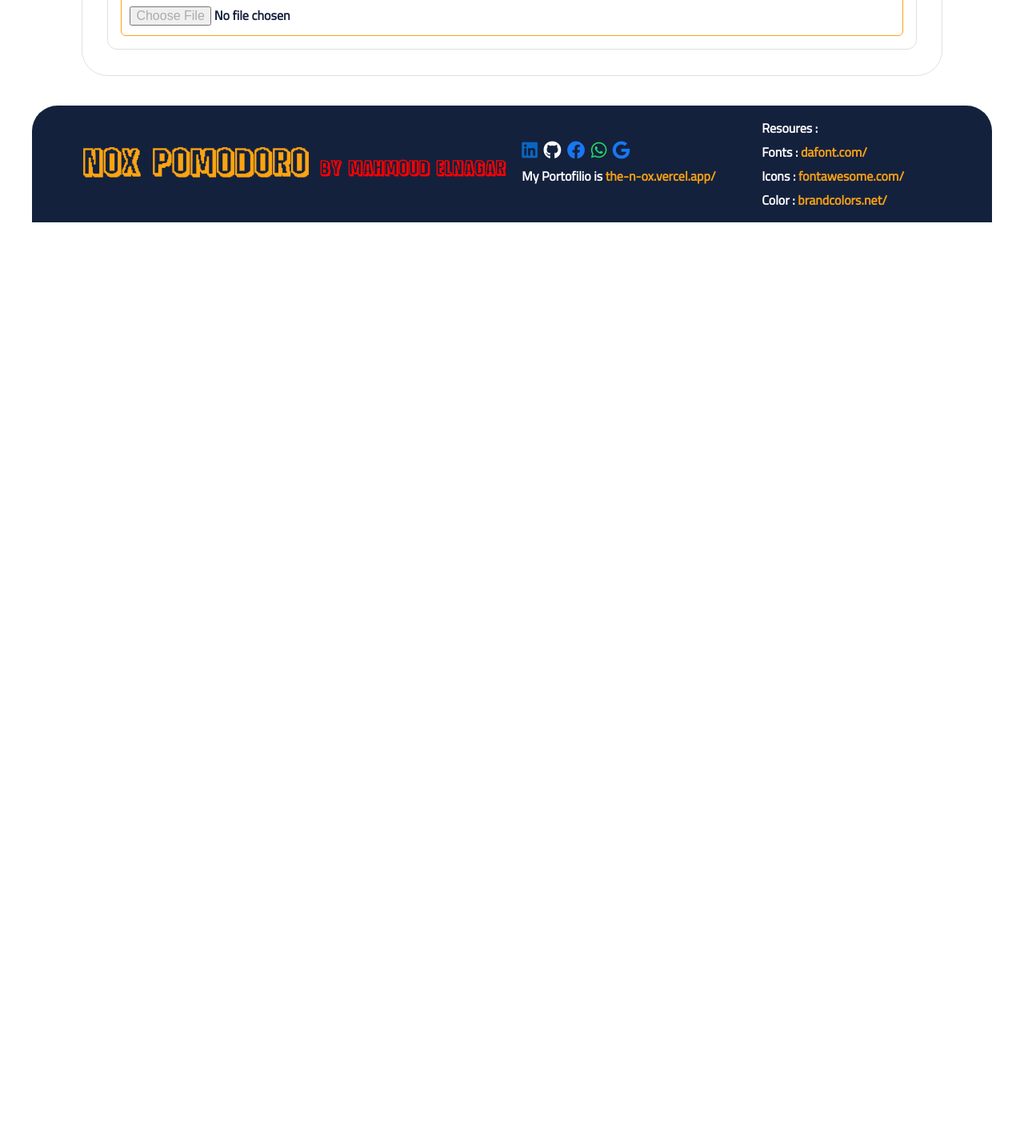
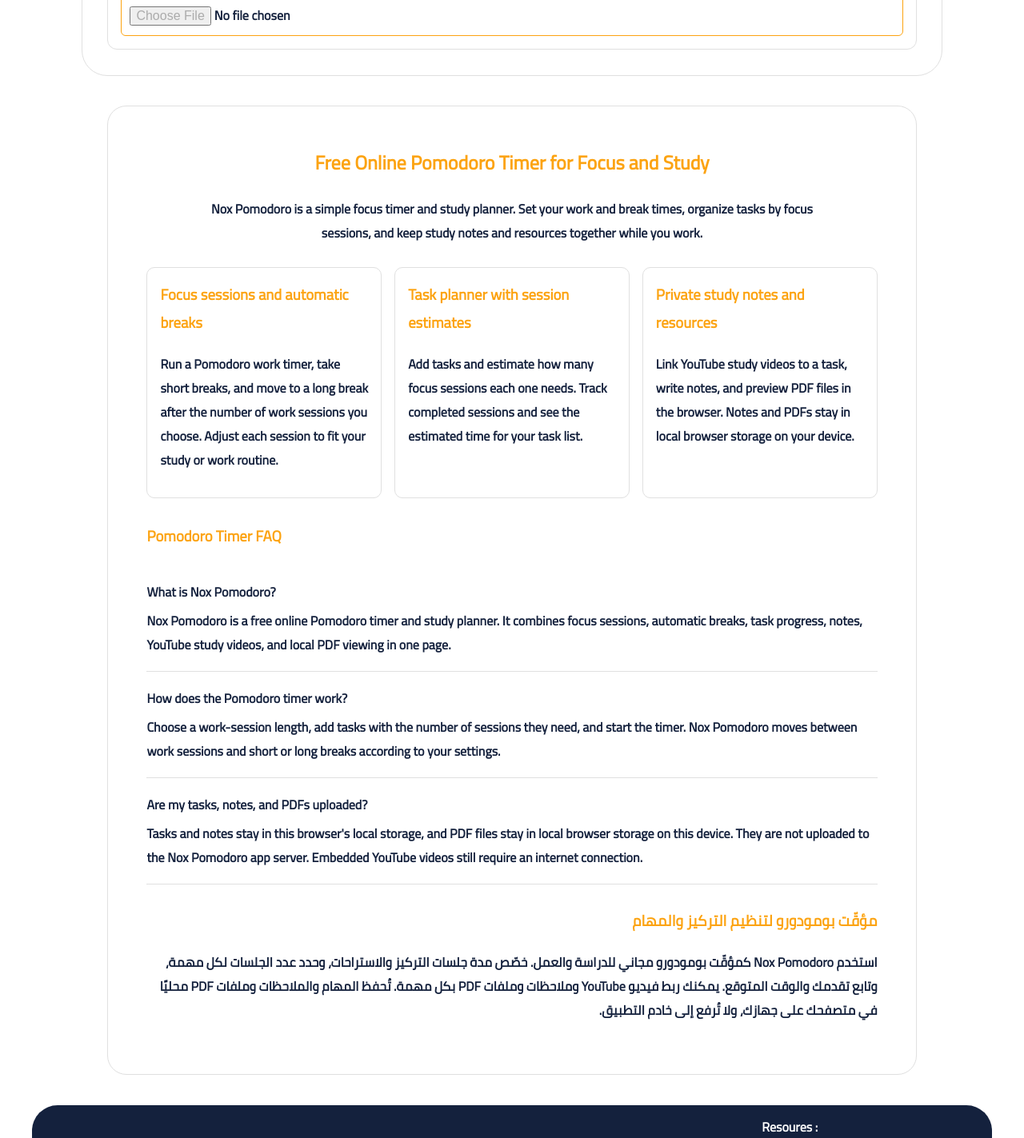
Before and after one commit to em1-23/Nox-Pomodoro, a React (Vite) app: page / in a window 1280 px wide. Shown: the part 2400-3823 px from the top of the page at 80% size. Before the commit the page ends 2678 px from the top, so only its background shows below. Built offline with nearby package versions, Linux system fonts and the light colour scheme.

Commit message:
Update 1.1 -- Add SeoContent

```diff
--- a/index.html
+++ b/index.html
@@ -5,32 +5,32 @@
     <meta name="viewport" content="width=device-width, initial-scale=1.0" />
     <meta
       name="description"
-      content="Focus with Nox Pomodoro: a Pomodoro timer, break planner, task tracker, and private study sources. مؤقّت بومودورو لتنظيم التركيز والمهام."
+      content="Free online Pomodoro timer for focus and study. Plan work sessions and breaks, track tasks, and keep notes and PDF study resources on your device. مؤقّت بومودورو مجاني."
     />
     <meta name="robots" content="index, follow, max-image-preview:large" />
     <meta name="googlebot" content="index, follow, max-image-preview:large" />
     <meta name="theme-color" content="#14213d" />
     <meta property="og:type" content="website" />
     <meta property="og:site_name" content="Nox Pomodoro" />
-    <meta property="og:title" content="Nox Pomodoro | Pomodoro Focus Timer & Task Manager" />
+    <meta property="og:title" content="Free Online Pomodoro Timer & Study Planner | Nox Pomodoro" />
     <meta property="og:image" content="https://i.ibb.co/20vqd5zw/Pomodoro.png">
     <meta name="google-site-verification" content="eclkLLQANHoQx8NCRS-ck833RMPsD3pujbmR5PNU_V8" />
     <link rel="shortcut icon" href="FavicIcon.png" type="image/x-icon">
     <meta
       property="og:description"
-      content="A Pomodoro focus timer with task tracking, break planning, and private study sources."
+      content="Plan focus sessions and breaks, track study tasks, and keep notes and PDF resources on your device."
     />
     <meta property="og:url" content="https://nox-pomodoro.melngar650.workers.dev/" />
     <meta property="og:locale" content="en_US" />
     <meta property="og:locale:alternate" content="ar_EG" />
     <meta name="twitter:card" content="summary" />
-    <meta name="twitter:title" content="Nox Pomodoro | Focus Timer & Tasks" />
+    <meta name="twitter:title" content="Free Online Pomodoro Timer | Nox Pomodoro" />
     <meta
       name="twitter:description"
-      content="Plan focus sessions, breaks, and tasks with Nox Pomodoro."
+      content="A Pomodoro focus timer and study planner with task tracking and private local notes."
     />
     <link rel="canonical" href="https://nox-pomodoro.melngar650.workers.dev/" />
-    <title>Nox Pomodoro | Pomodoro Focus Timer & Task Manager</title>
+    <title>Free Online Pomodoro Timer & Study Planner | Nox Pomodoro</title>
     <script type="application/ld+json">
       {
         "@context": "https://schema.org",
@@ -38,8 +38,15 @@
         "name": "Nox Pomodoro",
         "applicationCategory": "ProductivityApplication",
         "operatingSystem": "Web",
+        "isAccessibleForFree": true,
         "url": "https://nox-pomodoro.melngar650.workers.dev/",
-        "description": "A Pomodoro focus timer with task tracking, break planning, and private study sources.",
+        "description": "A free online Pomodoro timer and study planner with adjustable work and break sessions, task tracking, private notes, and local PDF viewing.",
+        "featureList": [
+          "Pomodoro focus timer",
+          "Automatic short and long breaks",
+          "Task planner with focus-session estimates",
+          "Local notes and PDF viewing"
+        ],
         "inLanguage": ["en", "ar"]
       }
     </script>
--- a/src/Pages/Home.jsx
+++ b/src/Pages/Home.jsx
@@ -2,6 +2,7 @@ import FirstSection from "./HomePages/FirstSection"
 import Footer from "./HomePages/Footer"
 import Header from "./HomePages/Header"
 import ListSection from "./HomePages/ListSection"
+import SeoContent from "./HomePages/SeoContent"
 import SourceSection from "./HomePages/SourceSection"
 
 function Home() {
@@ -11,6 +12,7 @@ function Home() {
       <FirstSection />
       <ListSection />
       <SourceSection />
+      <SeoContent />
       <Footer />
     </>
   )
--- /dev/null
+++ b/src/Pages/HomePages/SeoContent.jsx
@@ -0,0 +1,79 @@
+const questions = [
+  {
+    question: "What is Nox Pomodoro?",
+    answer: "Nox Pomodoro is a free online Pomodoro timer and study planner. It combines focus sessions, automatic breaks, task progress, notes, YouTube study videos, and local PDF viewing in one page.",
+  },
+  {
+    question: "How does the Pomodoro timer work?",
+    answer: "Choose a work-session length, add tasks with the number of sessions they need, and start the timer. Nox Pomodoro moves between work sessions and short or long breaks according to your settings.",
+  },
+  {
+    question: "Are my tasks, notes, and PDFs uploaded?",
+    answer: "Tasks and notes stay in this browser's local storage, and PDF files stay in local browser storage on this device. They are not uploaded to the Nox Pomodoro app server. Embedded YouTube videos still require an internet connection.",
+  },
+]
+
+function SeoContent() {
+  return (
+    <section aria-labelledby="about-pomodoro-title" className="Section SeoContent">
+      <header>
+        <h2 id="about-pomodoro-title">Free Online Pomodoro Timer for Focus and Study</h2>
+        <p>
+          Nox Pomodoro is a simple focus timer and study planner. Set your work
+          and break times, organize tasks by focus sessions, and keep study
+          notes and resources together while you work.
+        </p>
+      </header>
+
+      <div className="SeoFeatures">
+        <article>
+          <h3>Focus sessions and automatic breaks</h3>
+          <p>
+            Run a Pomodoro work timer, take short breaks, and move to a long
+            break after the number of work sessions you choose. Adjust each
+            session to fit your study or work routine.
+          </p>
+        </article>
+        <article>
+          <h3>Task planner with session estimates</h3>
+          <p>
+            Add tasks and estimate how many focus sessions each one needs.
+            Track completed sessions and see the estimated time for your task
+            list.
+          </p>
+        </article>
+        <article>
+          <h3>Private study notes and resources</h3>
+          <p>
+            Link YouTube study videos to a task, write notes, and preview PDF
+            files in the browser. Notes and PDFs stay in local browser storage
+            on your device.
+          </p>
+        </article>
+      </div>
+
+      <div aria-labelledby="pomodoro-faq-title" className="SeoFaq">
+        <h3 id="pomodoro-faq-title">Pomodoro Timer FAQ</h3>
+        {questions.map(({ question, answer }) => (
+          <article key={question}>
+            <h4>{question}</h4>
+            <p>{answer}</p>
+          </article>
+        ))}
+      </div>
+
+      <div aria-label="ملخص مؤقّت بومودورو بالعربية" className="SeoArabic">
+        <h3>مؤقّت بومودورو لتنظيم التركيز والمهام</h3>
+        <p>
+          استخدم Nox Pomodoro كمؤقّت بومودورو مجاني للدراسة والعمل. خصّص مدة
+          جلسات التركيز والاستراحات، وحدد عدد الجلسات لكل مهمة، وتابع تقدمك
+          والوقت المتوقع. يمكنك ربط فيديو YouTube وملاحظات وملفات PDF بكل مهمة.
+          تُحفظ المهام والملاحظات وملفات PDF محليًا في متصفحك على جهازك، ولا
+          تُرفع إلى خادم التطبيق.
+        </p>
+      </div>
+    </section>
+  )
+}
+
+export default SeoContent
--- a/src/index.css
+++ b/src/index.css
@@ -696,6 +696,76 @@ html {
   }
 }
 
+.Section.SeoContent {
+  width: min(80%, 1100px);
+  margin: 3% auto;
+  padding: clamp(20px, 4vw, 48px);
+  box-sizing: border-box;
+  border: 1px solid #e0e0e0;
+  border-radius: 1.5rem;
+  color: var(--MainColor);
+
+  h2,
+  h3 {
+    color: var(--SpecialColor);
+  }
+
+  h2 {
+    margin-top: 0;
+    text-align: center;
+  }
+
+  > header > p {
+    max-width: 760px;
+    margin: 0 auto;
+    text-align: center;
+  }
+
+  .SeoFeatures {
+    display: grid;
+    grid-template-columns: repeat(3, minmax(0, 1fr));
+    gap: 16px;
+    margin-top: 28px;
+
+    article {
+      padding: 16px;
+      border: 1px solid #e0e0e0;
+      border-radius: 10px;
+    }
+
+    h3 {
+      margin-top: 0;
+    }
+  }
+
+  .SeoFaq {
+    margin-top: 30px;
+
+    article {
+      padding: 12px 0;
+      border-bottom: 1px solid #e0e0e0;
+    }
+
+    h4,
+    p {
+      margin: 6px 0;
+    }
+  }
+
+  .SeoArabic {
+    margin-top: 28px;
+    direction: rtl;
+
+    h3 {
+      text-align: right;
+    }
+
+    p {
+      line-height: 1.9;
+    }
+  }
+}
+
 @media (max-width : 1000px) {
   .Section.ListSection {
     .ContentEmpaty {
@@ -705,6 +775,14 @@ html {
 
   .Section.SourceSection {
     width: 90%;
+  }
+
+  .Section.SeoContent {
+    width: 90%;
+
+    .SeoFeatures {
+      grid-template-columns: minmax(0, 1fr);
+    }
   }
 }
 
@@ -758,6 +836,11 @@ html {
         .SourcePdfFrame {
           height: 65vh;
         }
+      }
+
+      .Section.SeoContent {
+        width: 94%;
+        padding: 5%;
       }
     }
 
```
